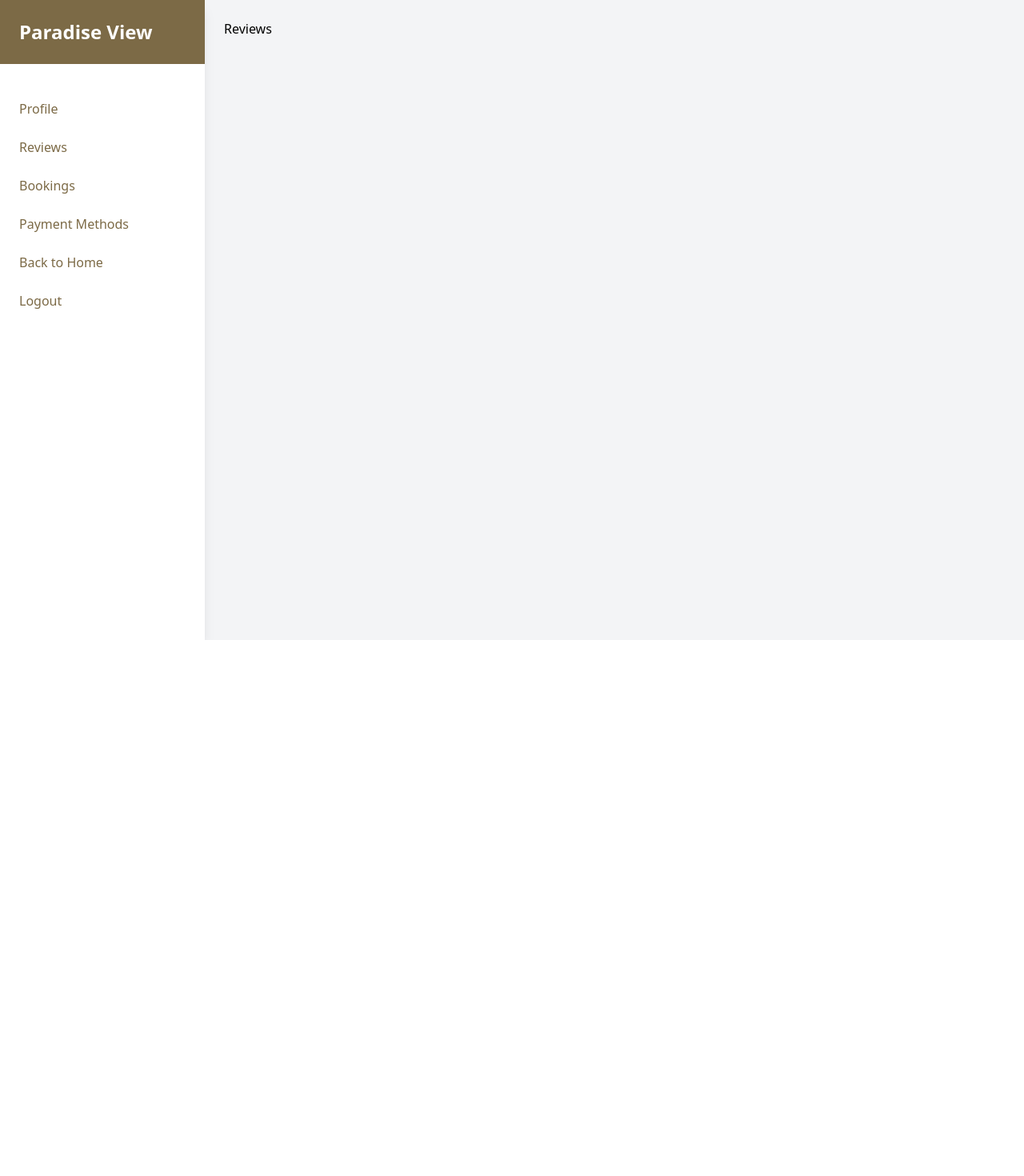
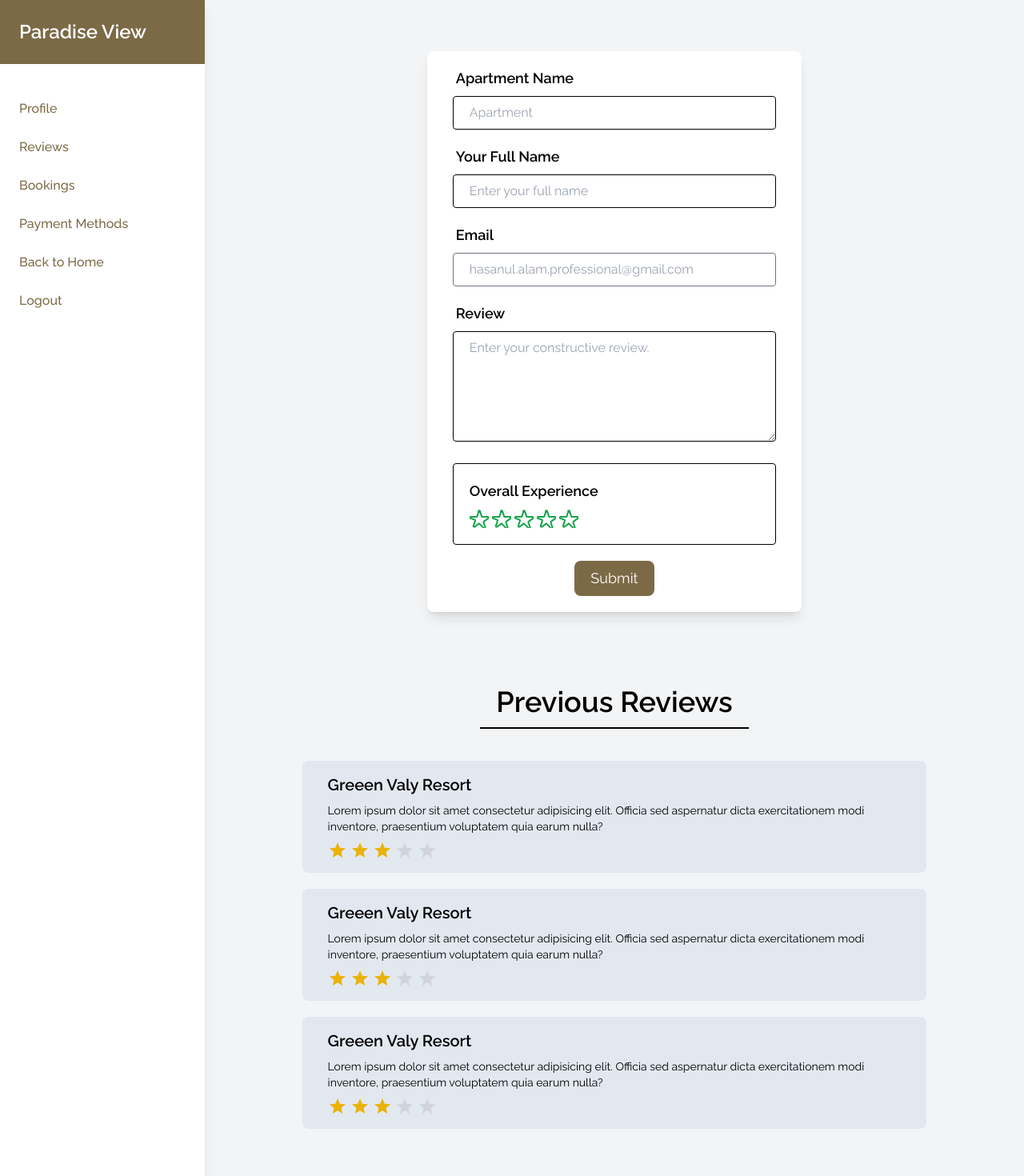
Before and after one commit to Hasanul-Alam/Paradise-View-Hotel-Booking-System-, a React (Vite) app: page /profile/reviews in a window 1280 px wide. Shown: the top 1470 px of the page at 80% size. Before the commit the page ends 800 px from the top, so only its background shows below. Built offline with nearby package versions, Linux system fonts and the light colour scheme.

Commit message:
review page design is done

```diff
--- a/src/components/UserProfile/ProfileSettings/Reviews.jsx
+++ b/src/components/UserProfile/ProfileSettings/Reviews.jsx
@@ -1,7 +1,236 @@
-
+import { useState } from "react";
 
 export default function Reviews() {
+  const [rating, setRating] = useState(0);
+  const [givenRating, setGivenRating] = useState(3);
+  const [hoverRating, setHoverRating] = useState(0);
+  const [name, setName] = useState('')
+  const [apartmentName, setApartmentName] = useState('')
+  const [review, setReview] = useState('')
+
+  // Handle when a star is clicked
+  const handleClick = (value) => {
+    setRating(value);
+  };
+
+  // Handle when mouse hovers over a star
+  const handleMouseOver = (value) => {
+    setHoverRating(value);
+  };
+
+  // Handle when mouse leaves the star
+  const handleMouseLeave = () => {
+    setHoverRating(0);
+  };
+
+  // Clear form Function
+  const clearForm = () => {
+    setApartmentName('');
+    setName('');
+    setReview('');
+    setRating(0)
+  }
+
+  // Handle review form submit
+  const handleReviewSubmit = (e) => {
+    e.preventDefault(); // Stops reloading when submit
+    console.log(apartmentName, name, review, rating)
+    clearForm();
+  }
   return (
-    <div>Reviews</div>
-  )
+    <div className="w-[80%] mx-auto max-md:w-[95%] py-10">
+      {/* Review form */}
+      <div className="w-[60%] mx-auto max-md:w-full px-8 py-5 bg-white shadow shadow-lg max-md:shadow-none max-md:bg-transparent rounded-lg max-md:px-3">
+        <form action="" onSubmit={handleReviewSubmit}>
+          {/* Apartment Name */}
+          <div>
+            <label
+              htmlFor="apartment"
+              className="ml-1 text-lg font-semibold block"
+            >
+              Apartment Name
+            </label>
+            <input
+              type="text"
+              id="apartment"
+              value={apartmentName}
+              onChange={(e) => setApartmentName(e.target.value)}
+              placeholder="Apartment"
+              className="px-5 py-2 border border-1 border-black rounded w-full my-2"
+            />
+          </div>
+          {/* Name */}
+          <div className="my-3">
+            <label htmlFor="name" className="ml-1 text-lg font-semibold block">
+              Your Full Name
+            </label>
+            <input
+              type="text"
+              id="name"
+              value={name}
+              onChange={(e) => setName(e.target.value)}
+              placeholder="Enter your full name"
+              className="px-5 py-2 border border-1 border-black rounded w-full my-2"
+            />
+          </div>
+          {/* Email */}
+          <div>
+            <label htmlFor="email" className="ml-1 text-lg font-semibold block">
+              Email
+            </label>
+            <input
+              readOnly
+              value={"hasanul.alam.professional@gmail.com"}
+              type="text"
+              id="email"
+              placeholder="Apartment"
+              className="px-5 py-2 border border-gray-500 rounded w-full my-2 text-gray-400 focus:outline-none"
+            />
+          </div>
+          {/* Review */}
+          <div className="my-3">
+            <label
+              htmlFor="review"
+              className="ml-1 text-lg font-semibold block"
+            >
+              Review
+            </label>
+            <textarea
+              rows={5}
+              type="text"
+              id="review"
+              value={review}
+              onChange={(e) => setReview(e.target.value)}
+              placeholder="Enter your constructive review."
+              className="px-5 py-2 border border-1 border-black rounded w-full my-2"
+            />
+          </div>
+          {/* Rating */}
+          <div className="border border-1 border-black px-5 py-5 rounded">
+            <label
+              htmlFor="rating"
+              className="text-lg font-semibold block mb-2"
+            >
+              Overall Experience
+            </label>
+            <div className="flex space-x-1">
+              {[...Array(5)].map((_, index) => {
+                const starValue = index + 1;
+
+                return (
+                  <svg
+                    key={index}
+                    onClick={() => handleClick(starValue)}
+                    onMouseOver={() => handleMouseOver(starValue)}
+                    onMouseLeave={handleMouseLeave}
+                    xmlns="http://www.w3.org/2000/svg"
+                    fill={
+                      (hoverRating || rating) >= starValue ? "green" : "none"
+                    }
+                    stroke="currentColor"
+                    viewBox="0 0 24 24"
+                    className="w-6 h-6 cursor-pointer text-green-600"
+                  >
+                    <path
+                      strokeLinecap="round"
+                      strokeLinejoin="round"
+                      strokeWidth={2}
+                      d="M11.049 2.927c.3-.921 1.603-.921 1.902 0l2.105 6.461a1 1 0 00.95.69h6.798c.969 0 1.371 1.24.588 1.81l-5.508 4.002a1 1 0 00-.364 1.118l2.106 6.462c.299.92-.755 1.688-1.54 1.118L12 18.384l-5.595 4.106c-.785.57-1.839-.198-1.54-1.118l2.105-6.462a1 1 0 00-.364-1.118L1.1 11.887c-.783-.57-.38-1.81.588-1.81h6.798a1 1 0 00.95-.69l2.105-6.461z"
+                    />
+                  </svg>
+                );
+              })}
+            </div>
+          </div>
+          <div className="flex justify-center mt-5">
+            <button
+              type="submit"
+              className="bg-[#7C6A46] text-white text-lg rounded-lg px-5 py-2"
+            >
+              Submit
+            </button>
+          </div>
+        </form>
+      </div>
+
+      {/* Past Reviews */}
+      <div className="mt-20">
+        {/* Heading */}
+        <div className="flex justify-center mb-10">
+          <span className="text-4xl font-semibold text-center py-3 border-b-2 border-black px-5 max-md:text-3xl max-md:px-2 max-md:border-b-1">
+            Previous Reviews
+          </span>
+        </div>
+        {/* Review Card */}
+        <div className="bg-slate-200 px-8 py-4 rounded-lg my-5 max-md:py-3 max-md:px-3">
+          <h2 className="text-xl font-semibold">Greeen Valy Resort</h2>
+          <p className="text-sm my-2">
+            Lorem ipsum dolor sit amet consectetur adipisicing elit. Officia sed
+            aspernatur dicta exercitationem modi inventore, praesentium
+            voluptatem quia earum nulla?
+          </p>
+          <div className="flex space-x-1">
+            {Array.from({ length: 5 }, (star, index) => (
+              <svg
+                key={index}
+                className={`w-6 h-6 ${
+                  index < givenRating ? "text-yellow-500" : "text-gray-300"
+                }`}
+                fill="currentColor"
+                viewBox="0 0 24 24"
+              >
+                <path d="M12 17.27L18.18 21l-1.64-7.03L22 9.24l-7.19-.61L12 2 9.19 8.63 2 9.24l5.46 4.73L5.82 21z" />
+              </svg>
+            ))}
+          </div>
+        </div>
+        {/* Review Card */}
+        <div className="bg-slate-200 px-8 py-4 rounded-lg my-5">
+          <h2 className="text-xl font-semibold">Greeen Valy Resort</h2>
+          <p className="text-sm my-2">
+            Lorem ipsum dolor sit amet consectetur adipisicing elit. Officia sed
+            aspernatur dicta exercitationem modi inventore, praesentium
+            voluptatem quia earum nulla?
+          </p>
+          <div className="flex space-x-1">
+            {Array.from({ length: 5 }, (star, index) => (
+              <svg
+                key={index}
+                className={`w-6 h-6 ${
+                  index < givenRating ? "text-yellow-500" : "text-gray-300"
+                }`}
+                fill="currentColor"
+                viewBox="0 0 24 24"
+              >
+                <path d="M12 17.27L18.18 21l-1.64-7.03L22 9.24l-7.19-.61L12 2 9.19 8.63 2 9.24l5.46 4.73L5.82 21z" />
+              </svg>
+            ))}
+          </div>
+        </div>
+        {/* Review Card */}
+        <div className="bg-slate-200 px-8 py-4 rounded-lg my-5">
+          <h2 className="text-xl font-semibold">Greeen Valy Resort</h2>
+          <p className="text-sm my-2">
+            Lorem ipsum dolor sit amet consectetur adipisicing elit. Officia sed
+            aspernatur dicta exercitationem modi inventore, praesentium
+            voluptatem quia earum nulla?
+          </p>
+          <div className="flex space-x-1">
+            {Array.from({ length: 5 }, (star, index) => (
+              <svg
+                key={index}
+                className={`w-6 h-6 ${
+                  index < givenRating ? "text-yellow-500" : "text-gray-300"
+                }`}
+                fill="currentColor"
+                viewBox="0 0 24 24"
+              >
+                <path d="M12 17.27L18.18 21l-1.64-7.03L22 9.24l-7.19-.61L12 2 9.19 8.63 2 9.24l5.46 4.73L5.82 21z" />
+              </svg>
+            ))}
+          </div>
+        </div>
+      </div>
+    </div>
+  );
 }
--- a/src/components/UserProfile/UserProfile.jsx
+++ b/src/components/UserProfile/UserProfile.jsx
@@ -10,12 +10,14 @@ export default function UserProfile() {
   };
 
   return (
-    <div className="min-h-screen flex flex-col lg:flex-row bg-gray-100">
+    <div className="min-h-screen flex flex-col lg:flex-row bg-gray-100 font-raleway">
       {/* Sidebar for Desktop */}
       <aside className="bg-white w-full lg:w-64 shadow-lg hidden lg:block max-md:w-full">
-        <div className="p-6 bg-[#7C6A46] text-white">
-          <h1 className="text-2xl font-bold">Paradise View</h1>
-        </div>
+        <Link to="/">
+          <div className="p-6 bg-[#7C6A46] text-white">
+            <h1 className="text-2xl font-semibold font-raleway">Paradise View</h1>
+          </div>
+        </Link>
         <nav className="mt-8">
           <ul>
             <li className="px-6 py-3 hover:bg-indigo-50">
```
